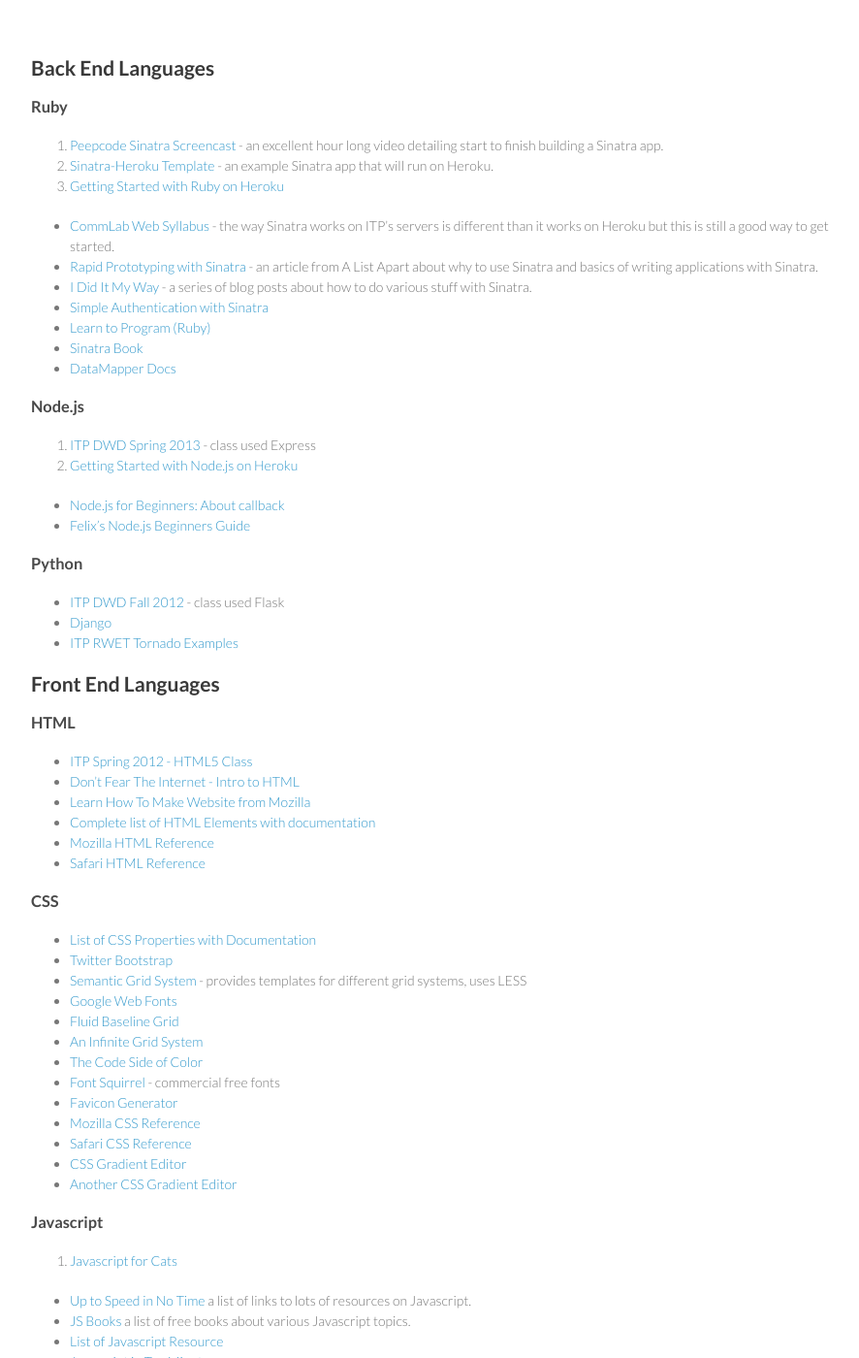
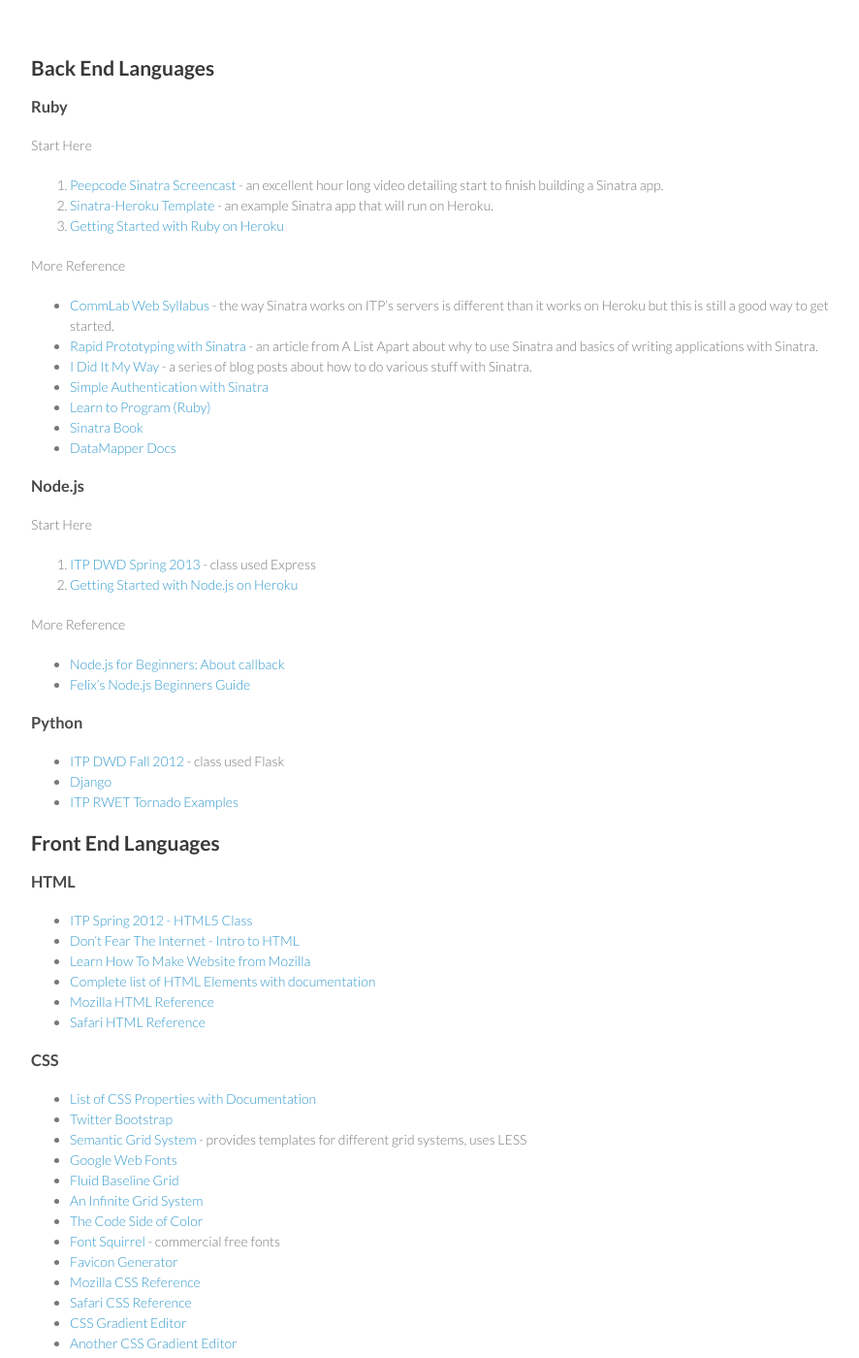
Before and after one commit to itpresidents/itpresidents.github.com, a Jekyll site: the page built from resources/web.md, in a window 1280 px wide and 1400 px high. Shown: the whole window at 97% size, without its empty margins (178-1064 px from the left). Built offline with Jekyll 4.4.1, drawn with Linux system fonts in a browser that asks for light colours; Markdown is read by kramdown in place of the engine named in the settings; some of the changed text lies outside the part shown.

Commit message:
Fixing markdown stuff

```diff
--- a/resources/web.md
+++ b/resources/web.md
@@ -7,9 +7,13 @@
 
 ### Ruby
 
+Start Here
+
 1. [Peepcode Sinatra Screencast](https://peepcode.com/products/sinatra) - an excellent hour long video detailing start to finish building a Sinatra app.
 2. [Sinatra-Heroku Template](https://github.com/stevenklise/Sinatra-Heroku-Template) - an example Sinatra app that will run on Heroku.
 3. [Getting Started with Ruby on Heroku](https://devcenter.heroku.com/articles/ruby)
+
+More Reference
 
 - [CommLab Web Syllabus](https://github.com/ITPNYU/CommLabWeb) - the way Sinatra works on ITP's servers is different than it works on Heroku but this is still a good way to get started.
 - [Rapid Prototyping with Sinatra](http://alistapart.com/article/rapid-prototyping-with-sinatra) - an article from A List Apart about why to use Sinatra and basics of writing applications with Sinatra.
@@ -21,8 +25,12 @@
 
 ### Node.js
 
+Start Here
+
 1. [ITP DWD Spring 2013](http://itpwebclass.herokuapp.com/) - class used Express
 2. [Getting Started with Node.js on Heroku](https://devcenter.heroku.com/articles/nodejs)
+
+More Reference
 
 - [Node.js for Beginners: About callback](http://www.theprojectspot.com/tutorial-post/nodejs-for-beginners-callbacks/4)
 - [Felix's Node.js Beginners Guide](http://nodeguide.com/beginner.html)
@@ -62,7 +70,11 @@
 
 ### Javascript
 
+Start Here
+
 1. [Javascript for Cats](http://jsforcats.com/)
+
+More Reference
 
 - [Up to Speed in No Time](http://ericleads.com/2011/09/learning-javascript-up-to-speed-in-no-time/) a list of links to
 lots of resources on Javascript.
@@ -75,8 +87,12 @@
 
 #### jQuery
 
+Start Here
+
 1. [jQuery Fundamentals](http://jqfundamentals.com/) - an excellent resource for beginners to Javascript and jQuery
 2. [Peepcode JQuery](https://peepcode.com/products/jquery)
+
+More Reference
 
 - [jQuery Official API Refence](http://api.jquery.com/) - the reference for all available jQuery commands
 - [Unheap](http://www.unheap.com/) - a collection of jQuery plugins
```
